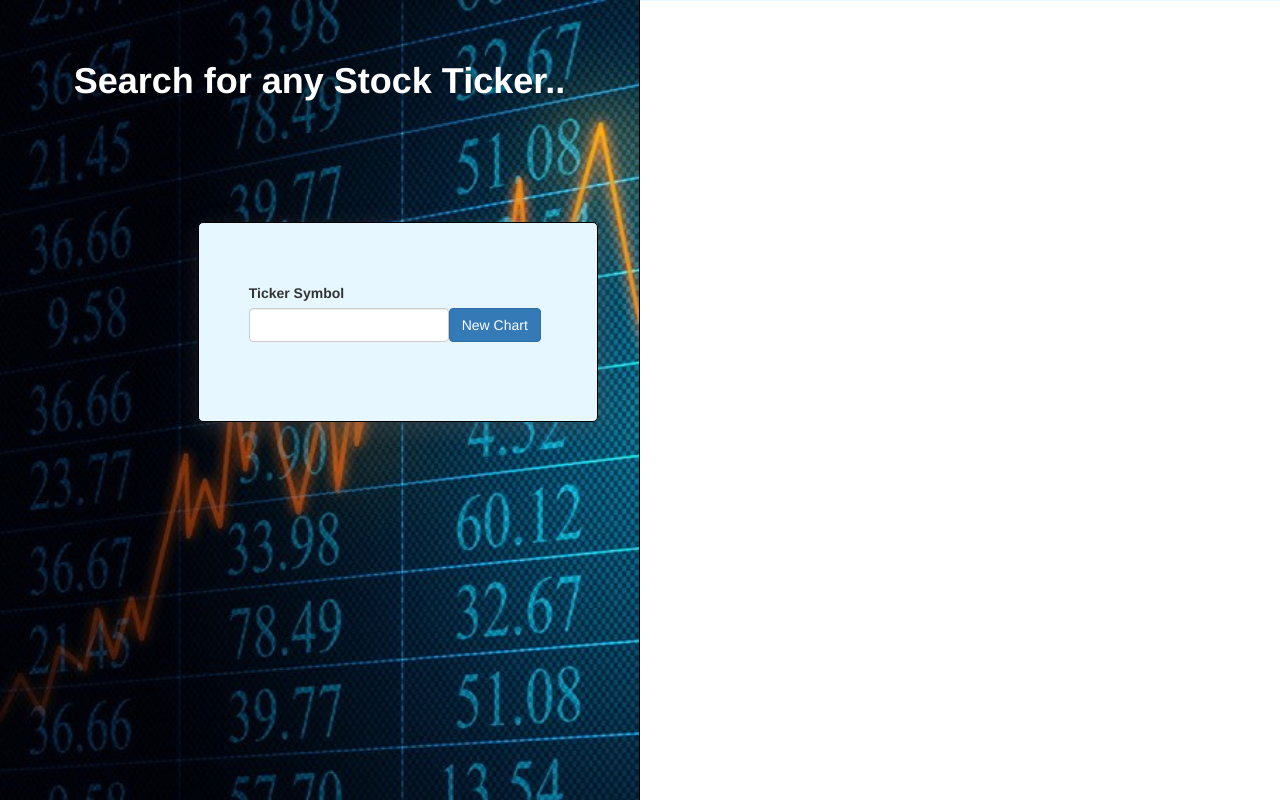
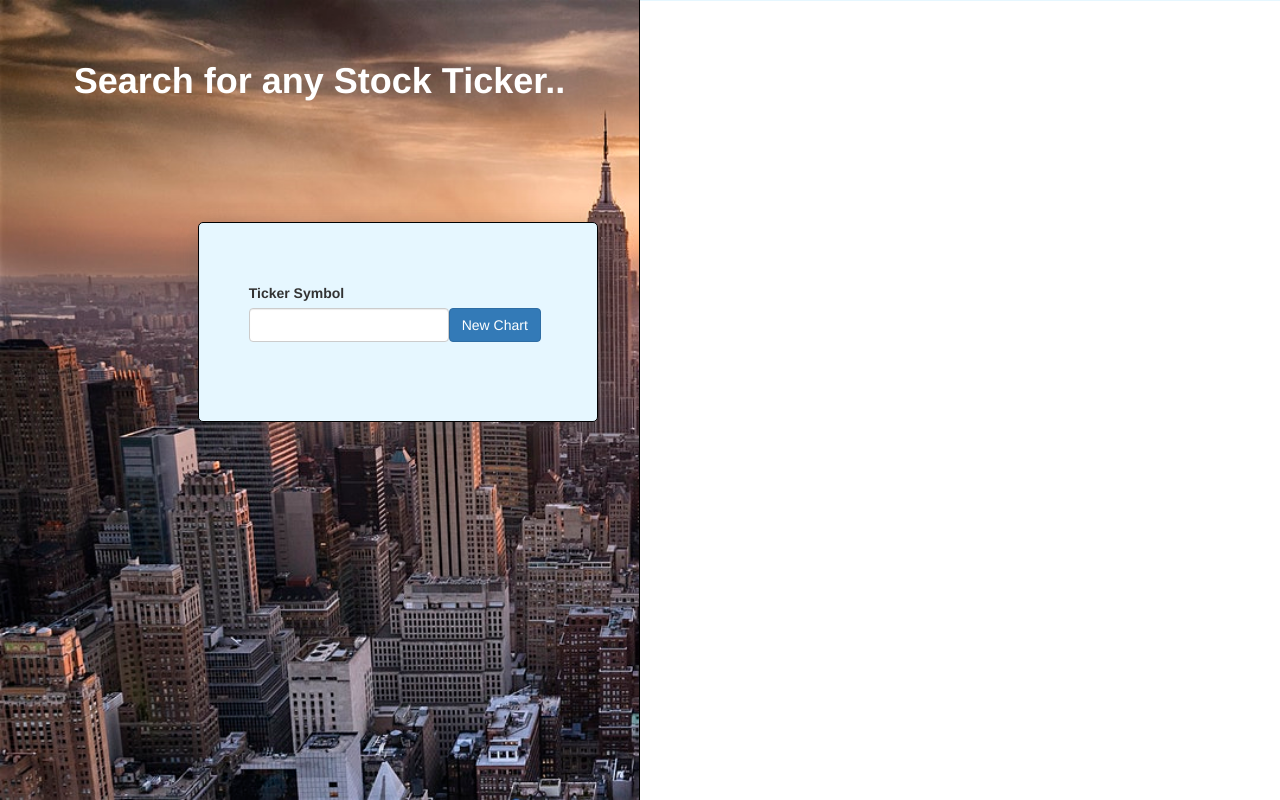
Before and after one commit to NicolaiDaniels/newProject, an Angular app: page / in a window 1280 px wide. Built offline with nearby package versions, Linux system fonts and the light colour scheme; no server answers; what ng2-charts would draw is missing.

Commit message:
changed background image

```diff
--- a/src/app/search-ticker/search-ticker.component.css
+++ b/src/app/search-ticker/search-ticker.component.css
@@ -2,7 +2,7 @@
   border-right: 1px solid black;
   background-color: #ffffff;
   height: 100vh;
-  background-image: url(../pictures/aktien-business.jpg);
+  background-image: url(../pictures/new-york.jpg);
   background-repeat: no-repeat;
   background-size: cover;
 }
```
Also changed, not shown: src/app/pictures/new-york.jpg (added).
